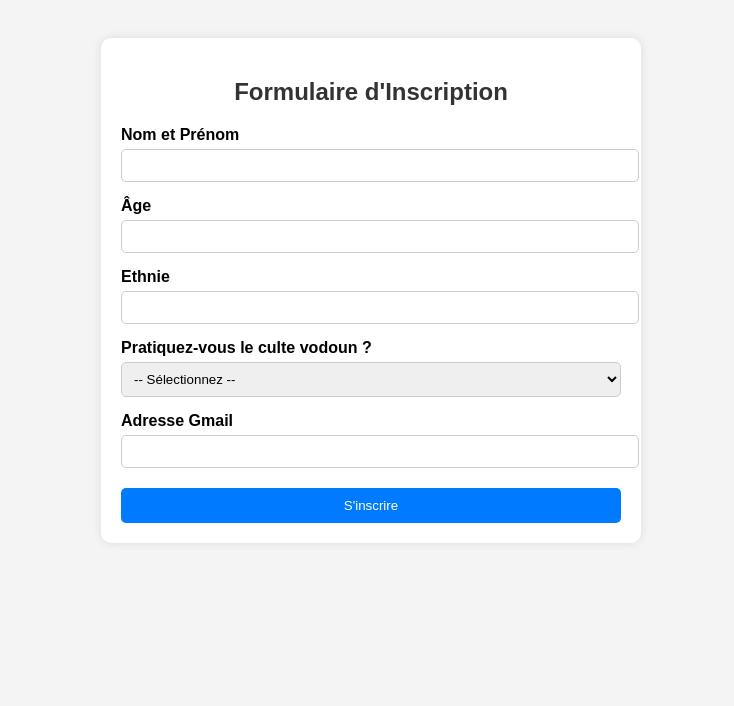
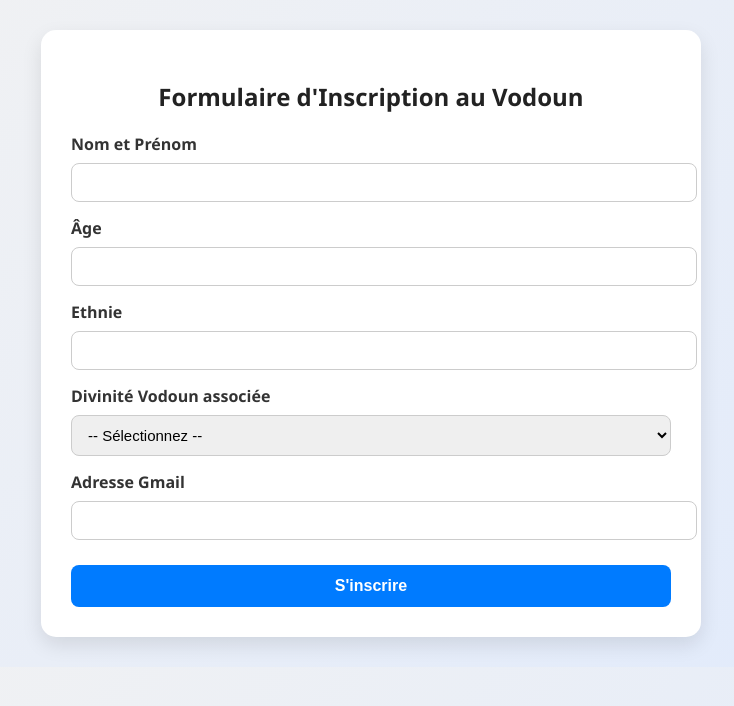
Before and after one commit to nogebeat/MISS-CONCOURS-VODOUN-HOUNMANBOU, a plain HTML site: page index.html in a window 1280 px wide. Shown: the whole page, without its empty margins (269-1003 px from the left). Drawn offline with Linux system fonts and the light colour scheme.

Commit message:
Update index.html

```diff
--- a/index.html
+++ b/index.html
@@ -5,53 +5,67 @@
     <title>Formulaire d'inscription Vodoun</title>
     <style>
         body {
-            font-family: Arial, sans-serif;
-            background-color: #f4f4f4;
+            font-family: 'Segoe UI', Tahoma, Geneva, Verdana, sans-serif;
+            background: linear-gradient(135deg, #f2f2f2, #e0eafc);
+            margin: 0;
             padding: 30px;
         }
         .form-container {
-            max-width: 500px;
-            background: white;
-            padding: 20px;
+            max-width: 600px;
+            background: #fff;
+            padding: 30px;
             margin: auto;
-            border-radius: 10px;
-            box-shadow: 0 0 10px rgba(0,0,0,0.1);
+            border-radius: 15px;
+            box-shadow: 0 8px 20px rgba(0,0,0,0.1);
         }
         h2 {
             text-align: center;
-            color: #333;
+            color: #222;
+            margin-bottom: 20px;
         }
         label {
             display: block;
             margin-top: 15px;
-            font-weight: bold;
+            font-weight: 600;
+            color: #333;
         }
-        input, select {
+        input, select, textarea {
             width: 100%;
-            padding: 8px;
-            margin-top: 5px;
-            border-radius: 5px;
+            padding: 10px 12px;
+            margin-top: 8px;
+            border-radius: 8px;
             border: 1px solid #ccc;
+            font-size: 15px;
+        }
+        textarea {
+            resize: vertical;
+            min-height: 60px;
         }
         .submit-btn {
             background-color: #007BFF;
             color: white;
-            margin-top: 20px;
-            padding: 10px;
+            margin-top: 25px;
+            padding: 12px;
             border: none;
             width: 100%;
+            font-size: 16px;
+            font-weight: bold;
             cursor: pointer;
-            border-radius: 5px;
+            border-radius: 8px;
+            transition: background-color 0.3s ease;
         }
         .submit-btn:hover {
             background-color: #0056b3;
+        }
+        .hidden {
+            display: none;
         }
     </style>
 </head>
 <body>
 
 <div class="form-container">
-    <h2>Formulaire d'Inscription</h2>
+    <h2>Formulaire d'Inscription au Vodoun</h2>
     <form action="traitement.php" method="POST">
         <label for="nom">Nom et Prénom</label>
         <input type="text" id="nom" name="nom" required>
@@ -62,12 +76,21 @@
         <label for="ethnie">Ethnie</label>
         <input type="text" id="ethnie" name="ethnie" required>
 
-        <label for="vodoun">Pratiquez-vous le culte vodoun ?</label>
-        <select id="vodoun" name="vodoun" required>
+        <label for="vodoun">Divinité Vodoun associée</label>
+        <select id="vodoun" name="vodoun" required onchange="handleVodounChange()">
             <option value="">-- Sélectionnez --</option>
-            <option value="oui">Oui</option>
-            <option value="non">Non</option>
+            <option value="Thron">1 - Thron</option>
+            <option value="Dan">2 - Dan</option>
+            <option value="Mami">3 - Mami</option>
+            <option value="Lissa">4 - Lissa</option>
+            <option value="Sakpata">5 - Sakpata</option>
+            <option value="Autres">6 - Autres (Préciser)</option>
         </select>
+
+        <div id="autres-container" class="hidden">
+            <label for="vodoun_autres">Veuillez préciser la divinité</label>
+            <input type="text" id="vodoun_autres" name="vodoun_autres">
+        </div>
 
         <label for="gmail">Adresse Gmail</label>
         <input type="email" id="gmail" name="gmail" pattern=".+@gmail\.com" required>
@@ -76,5 +99,18 @@
     </form>
 </div>
 
+<script>
+    function handleVodounChange() {
+        const select = document.getElementById('vodoun');
+        const autresContainer = document.getElementById('autres-container');
+        if (select.value === 'Autres') {
+            autresContainer.classList.remove('hidden');
+        } else {
+            autresContainer.classList.add('hidden');
+            document.getElementById('vodoun_autres').value = '';
+        }
+    }
+</script>
+
 </body>
 </html>
```
